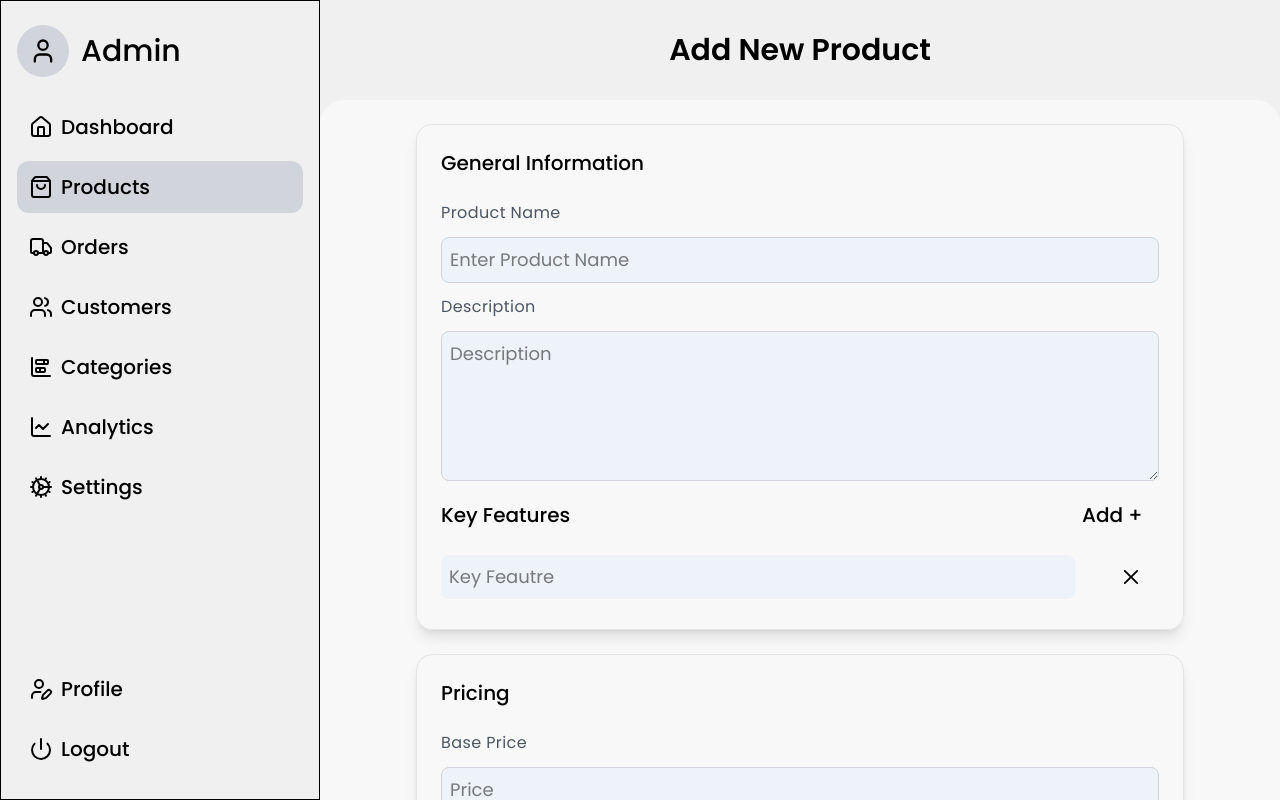
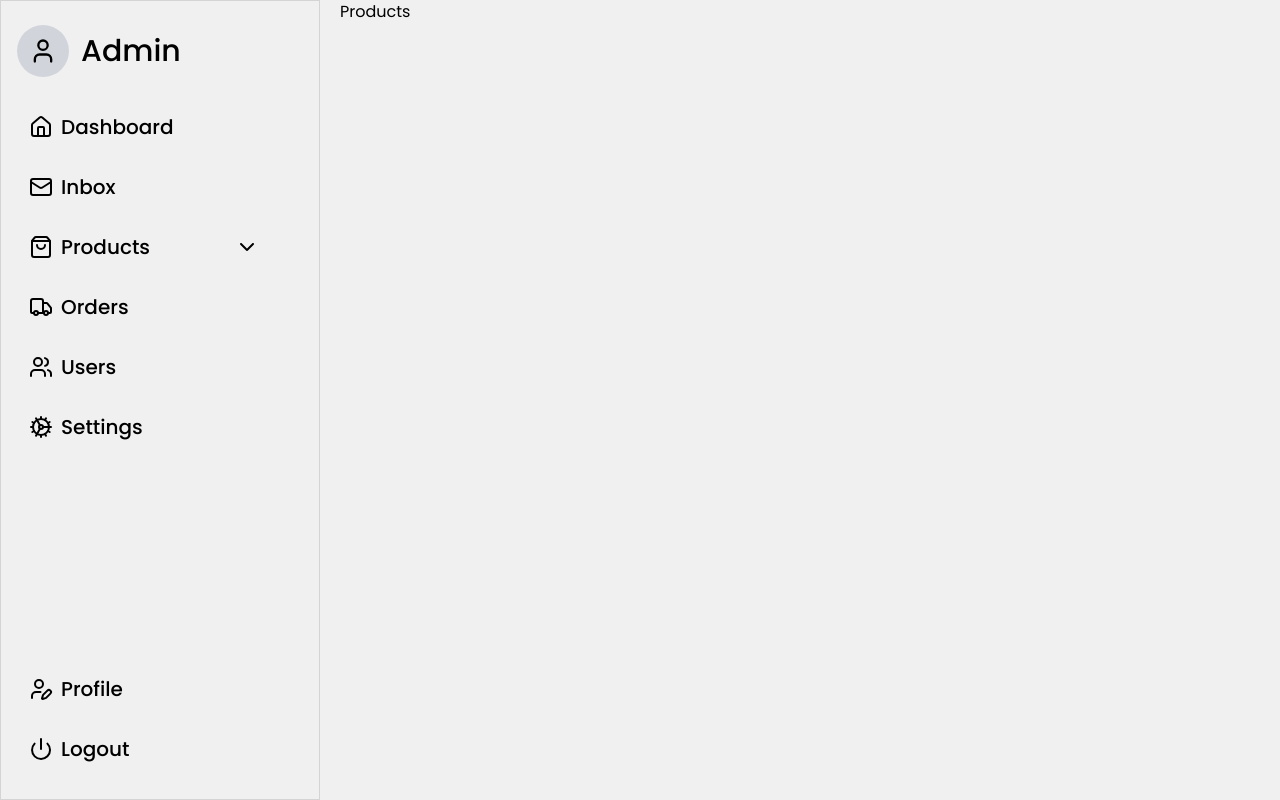
Before and after one commit to Manpreet055/Stitche_E_Commerce_Project, a React (Vite) app in the folder Day_07_Admin_panel_project/: page /products in a window 1280 px wide. Shown: the top 800 px of the page. Built offline with nearby package versions, Linux system fonts and the light colour scheme.

Commit message:
build a reusable dropdown component
worked on side bar , build a dropdown menu and a lot of work done

```diff
--- a/Day_07_Admin_panel_project/src/App.jsx
+++ b/Day_07_Admin_panel_project/src/App.jsx
@@ -1,12 +1,15 @@
 import "./index.css";
-import SideBar from "./Components/sidebar";
+import Sidebar from "./Components/Sidebar/Sidebar";
 import { Outlet } from "react-router-dom";
 function App() {
+
   return (
     <div>
       <div className="flex w-full ">
-        <SideBar />
-        <Outlet></Outlet>
+        <Sidebar></Sidebar>
+        <main className={`w-full mt-12 lg:mt-0 lg:ml-80 pl-5`}>
+          <Outlet></Outlet>
+        </main>
       </div>
     </div>
   );
--- a/Day_07_Admin_panel_project/src/Components/Dashboard/Dashboard.jsx
+++ b/Day_07_Admin_panel_project/src/Components/Dashboard/Dashboard.jsx
@@ -2,7 +2,7 @@ import React from 'react'
 
 const Dashboard = () => {
   return (
-    <div className='flex-1 w-full ml-80'>Dashboard</div>
+    <div className='flex-1 w-full '>Dashboard</div>
   )
 }
 
--- a/Day_07_Admin_panel_project/src/Components/Form/Form.jsx
+++ b/Day_07_Admin_panel_project/src/Components/Form/Form.jsx
@@ -41,7 +41,7 @@ const Form = () => {
   };
 
   return (
-    <div className="w-full ml-80 flex-1 overflow-x-hidden">
+    <div className="w-full flex-1 overflow-x-hidden">
       <h2 className="flex w-full py-8 justify-center text-3xl font-semibold">
         Add New Product
       </h2>
--- /dev/null
+++ b/Day_07_Admin_panel_project/src/Components/Products/Products.jsx
@@ -0,0 +1,9 @@
+import React from 'react'
+
+const Products = () => {
+  return (
+    <section>Products</section>
+  )
+}
+
+export default Products
--- /dev/null
+++ b/Day_07_Admin_panel_project/src/Components/Sidebar/Dropdown.jsx
@@ -0,0 +1,51 @@
+import { useState } from "react";
+import { motion, AnimatePresence } from "framer-motion";
+import { NavLink } from "react-router-dom";
+import { ChevronUp } from "lucide-react";
+
+const Dropdown = ({ items = [], buttonName = "Menu", buttonIcon = null }) => {
+  const [isOpen, setIsOpen] = useState(false);
+  return (
+    <section className="w-full h-full">
+      <button className="flex pr-8 justify-between items-center w-full gap-2" onClick={() => setIsOpen((prev) => !prev)}>
+      <div className="flex gap-2 items-center">
+          {buttonIcon}
+        {buttonName}
+      </div>
+        <div
+          className={`${
+            isOpen ? "rotate-0" : "rotate-180"
+          } transition-all duration-400 will-change-transform ease-in-out`}
+        >
+          <ChevronUp />
+        </div>
+      </button>
+      <AnimatePresence mode="wait">
+        {isOpen && (
+          <motion.div
+            className="origin-top overflow-hidden p-4 transition-all duration-300 ease-in-out will-change-transform flex flex-col justify-evenly h-auto text-xl"
+            initial={{ height: 0, opacity: 0 }}
+            animate={{ height: "100%", opacity: 1 }}
+            exit={{ height: 0, opacity: 0 }}
+          >
+            <ul>
+              {items.map((obj, index) => (
+                <li className="" key={index}>
+                  <NavLink
+                    to={obj.route}
+                    className="w-full flex sidebar-links"
+                  >
+                    {obj.icon}
+                    {obj.name}
+                  </NavLink>
+                </li>
+              ))}
+            </ul>
+          </motion.div>
+        )}
+      </AnimatePresence>
+    </section>
+  );
+};
+
+export default Dropdown;
--- /dev/null
+++ b/Day_07_Admin_panel_project/src/Components/Sidebar/MobileSidebar.jsx
@@ -0,0 +1,14 @@
+import React from 'react'
+
+const MobileSidebar = () => {
+  return (
+    <div><button onClick={()=>SetSidebarOpen(true)} className="absolute top-2 left-4 bg-[#f0f0f0] p-2">
+          <Menu size={30} />
+        </button>
+        <button onClick={()=>SetSidebarOpen(false)} className=" lg:hidden absolute top-0 left-72 bg-[#f0f0f0] p-2 lg:left-80">
+          <X size={30} />
+        </button></div>
+  )
+}
+
+export default MobileSidebar
--- /dev/null
+++ b/Day_07_Admin_panel_project/src/Components/Sidebar/ProductDropdown.jsx
@@ -0,0 +1,29 @@
+import React from 'react'
+import Dropdown from './Dropdown'
+import {ShoppingBag, ChartBarStacked, Grid,PackagePlus } from 'lucide-react'
+
+const ProductDropdown = () => {
+    let dropDownArray = [{
+        name:"All Products",
+        route:"/products",
+        icon:<Grid/>
+    },
+    {
+        name:"Add Product",
+        route:"products/add",
+        icon:<PackagePlus/>
+    },
+    {
+        name:"Categories",
+        route:"products/categories",
+        icon:<ChartBarStacked/>
+    },
+    ]
+  return (
+    <div className='w-full sidebar-links'>
+      < Dropdown items={dropDownArray} buttonName='Products' buttonIcon={<ShoppingBag/>}/>
+    </div>
+  )
+}
+
+export default ProductDropdown
--- a/Day_07_Admin_panel_project/src/Components/sidebar.jsx
+++ b/Day_07_Admin_panel_project/src/Components/Sidebar/Sidebar.jsx
@@ -1,21 +1,23 @@
-import React from "react";
+import React, { useState } from "react";
 import { NavLink } from "react-router-dom";
+import ProductDropdown from "./ProductDropdown";
+import { Menu, X } from "lucide-react";
 import {
   House,
   User,
-  ShoppingBag,
   Truck,
   Cog,
-  ChartLine,
-  ChartBarStacked,
   Users,
   Power,
   UserPen,
+  Mail,
 } from "lucide-react";
 
-const sidebar = () => {
+const Sidebar = () => {
   return (
-    <div className="flex flex-col justify-between h-screen w-80 top-0 left-0 fixed border border-black">
+    <div
+      className={`lg:flex hidden  z-20 bg-[#f0f0f0] flex-col justify-between h-screen w-72 md:w-80  top-0 left-0 fixed border border-neutral-300`}
+    >
       <div>
         <div className="flex py-6 px-4 items-center gap-3 text-3xl font-medium">
           <span className="p-3 bg-gray-300 rounded-full">
@@ -45,11 +47,15 @@ const sidebar = () => {
                   isActive ? "bg-gray-300" : ""
                 }`;
               }}
-              to="/products"
+              to="/inbox"
             >
-              <ShoppingBag />
-              Products
+              <Mail />
+              Inbox
             </NavLink>
+          </li>
+
+          <li>
+            <ProductDropdown />
           </li>
 
           <li>
@@ -76,35 +82,7 @@ const sidebar = () => {
               to="/customers"
             >
               <Users />
-              Customers
-            </NavLink>
-          </li>
-
-          <li>
-            <NavLink
-              className={({ isActive }) => {
-                return ` w-full flex sidebar-links   ${
-                  isActive ? "bg-gray-300" : ""
-                }`;
-              }}
-              to="/categories"
-            >
-              <ChartBarStacked />
-              Categories
-            </NavLink>
-          </li>
-
-          <li>
-            <NavLink
-              className={({ isActive }) => {
-                return ` w-full flex sidebar-links   ${
-                  isActive ? "bg-gray-300" : ""
-                }`;
-              }}
-              to="/analytics"
-            >
-              <ChartLine />
-              Analytics
+              Users
             </NavLink>
           </li>
 
@@ -133,8 +111,9 @@ const sidebar = () => {
             }}
             to="/settings"
           >
-            <UserPen/>
-            Profile</NavLink>
+            <UserPen />
+            Profile
+          </NavLink>
         </li>
         <li>
           <NavLink
@@ -154,4 +133,4 @@ const sidebar = () => {
   );
 };
 
-export default sidebar;
+export default Sidebar;
--- a/Day_07_Admin_panel_project/src/main.jsx
+++ b/Day_07_Admin_panel_project/src/main.jsx
@@ -2,9 +2,10 @@ import { StrictMode } from "react";
 import { createRoot } from "react-dom/client";
 import "./index.css";
 import App from "./App";
-import { createBrowserRouter , RouterProvider } from "react-router-dom";
+import { createBrowserRouter, RouterProvider } from "react-router-dom";
 import Dashboard from "./Components/Dashboard/Dashboard";
 import Form from "./Components/Form/Form";
+import Products from "./Components/Products/Products";
 
 let route = createBrowserRouter([
   {
@@ -12,11 +13,15 @@ let route = createBrowserRouter([
     element: <App />,
     children: [
       {
-        path: "",
+        index: true,
         element: <Dashboard />,
       },
       {
         path: "products",
+        element: <Products />,
+      },
+      {
+        path: "products/add",
         element: <Form />,
       },
     ],
```
